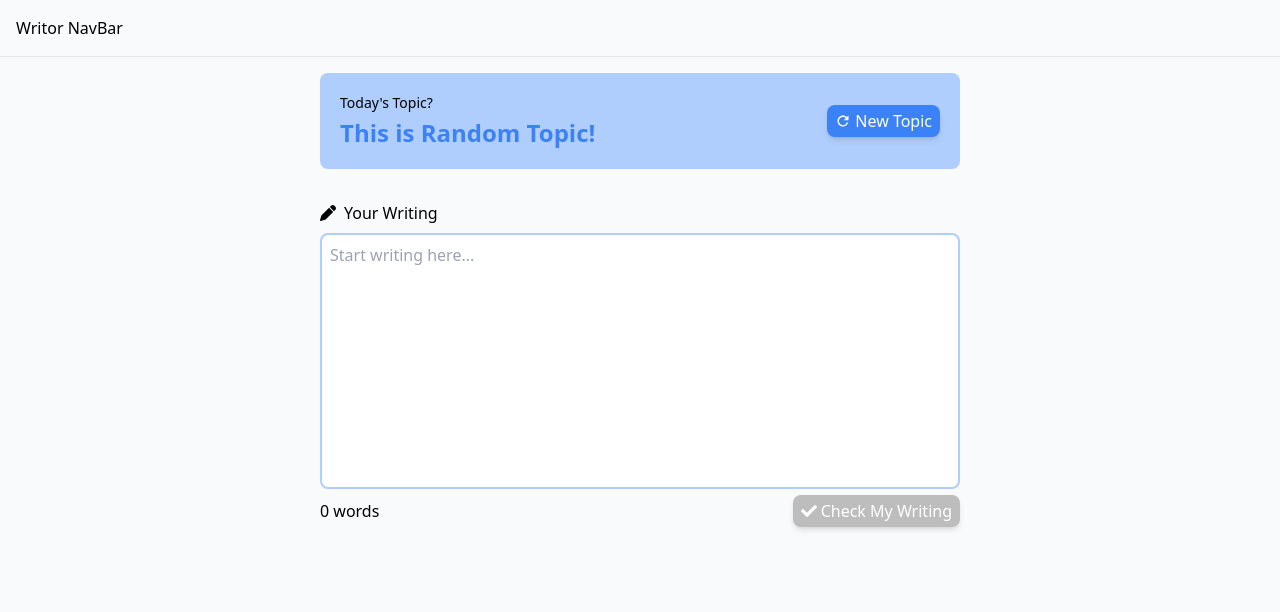
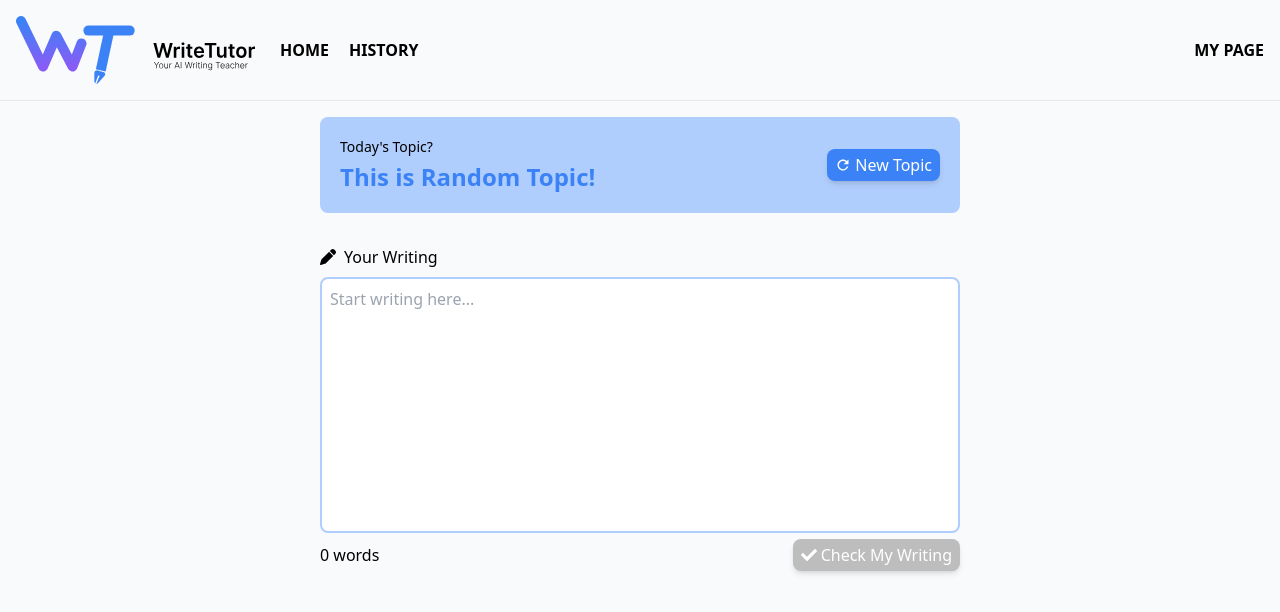
Before and after one commit to hayoung-selina-lee/WritorTutor, a React (Vite) app: page / in a window 1280 px wide. Shown: the top 612 px of the page. Built offline with nearby package versions, Linux system fonts and the light colour scheme.

Commit message:
add logo image file with title and create Navbar page with logo, navigation links, and mypage

```diff
--- a/src/components/Navbar.jsx
+++ b/src/components/Navbar.jsx
@@ -1,4 +1,28 @@
+import { Link } from "react-router-dom";
+import LogoImage from "../assets/logo_title.svg";
+
 function Navbar() {
-  return <nav className="p-4 border-b">Writor NavBar</nav>;
+  return (
+    <nav className="p-4 border-b w-full">
+      <div className="flex flex-row items-center justify-between">
+        <div className="flex flex-row gap-3 items-center">
+          <Link to="/">
+            <img src={LogoImage} className="w-60" alt="WriteTutor logo" />
+          </Link>
+          <div className="pl-3 flex font-semibold flex-row gap-5">
+            <Link className="hover:text-primary" to="/">
+              HOME
+            </Link>
+            <Link className="hover:text-primary" to="/history">
+              HISTORY
+            </Link>
+          </div>
+        </div>
+        <Link className="font-semibold hover:text-primary" to="/mypage">
+          MY PAGE
+        </Link>
+      </div>
+    </nav>
+  );
 }
 export default Navbar;
```
Also changed, not shown: src/assets/logo_title.svg (added).
